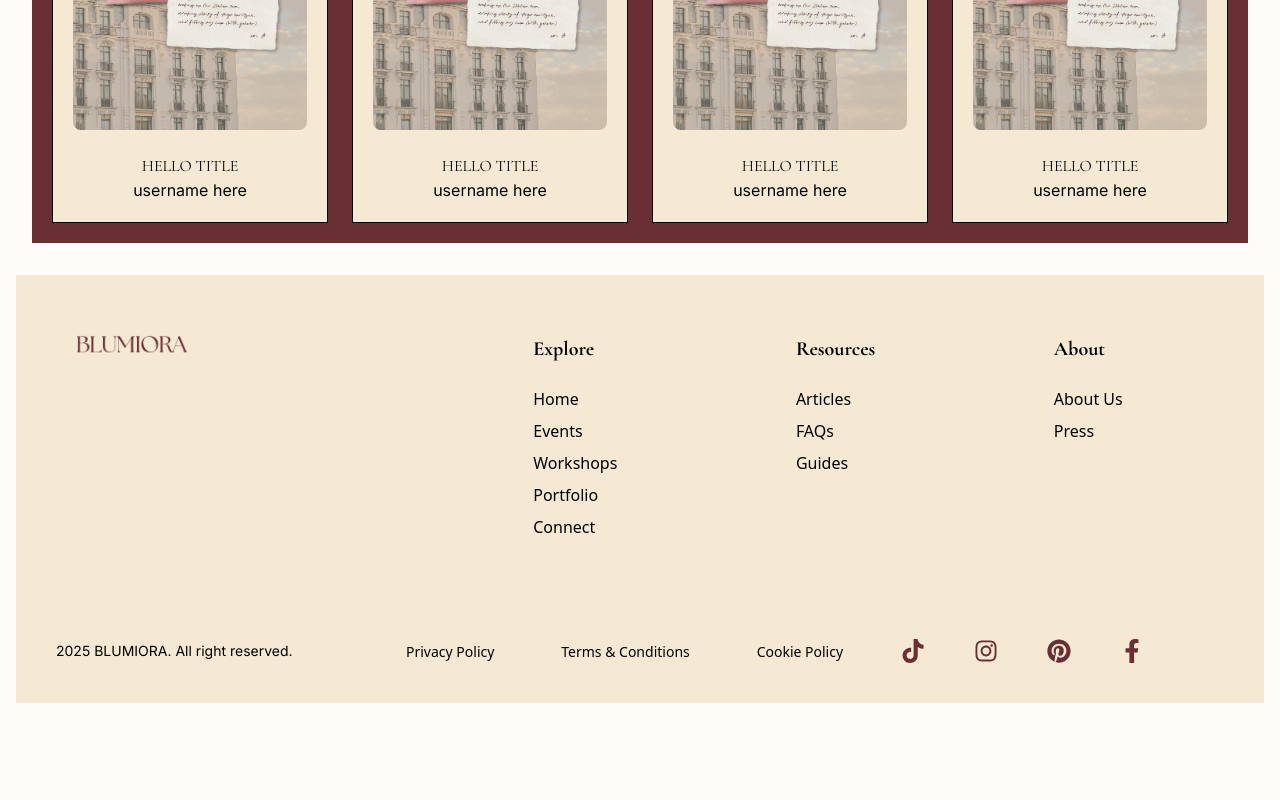
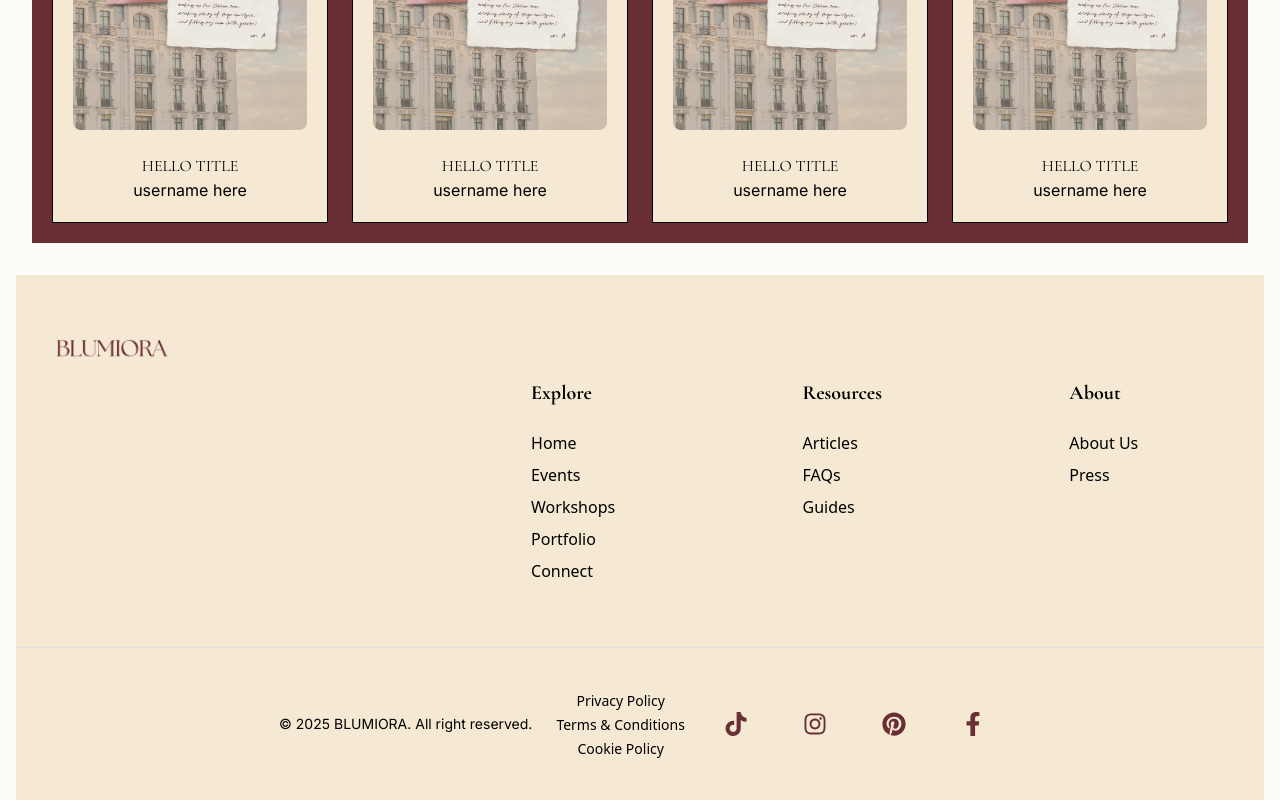
Before and after one commit to grazielac/blumiora, a Next.js app: page / in a window 1280 px wide. Shown: the part 1605-2405 px from the top of the page. Before the commit the page ends 2308 px from the top, so only its background shows below. Built offline with nearby package versions, Linux system fonts and the light colour scheme; no server answers.

Commit message:
Make footer resposinsive

```diff
--- a/components/Footer.tsx
+++ b/components/Footer.tsx
@@ -2,17 +2,16 @@ import React from "react";
 import blumiora from "../public/blumiora.png";
 import Image from "next/image";
 import Link from "next/link";
-import { FaInstagram } from 'react-icons/fa';
-import { FaFacebookF } from 'react-icons/fa';
-import { FaTiktok } from 'react-icons/fa';
-import { FaTwitter } from 'react-icons/fa';
-import { FaPinterest } from 'react-icons/fa';
+import { FaInstagram } from "react-icons/fa";
+import { FaFacebookF } from "react-icons/fa";
+import { FaTiktok } from "react-icons/fa";
+import { FaPinterest } from "react-icons/fa";
 
 function Footer() {
   return (
     <>
-      <div className="bg-accentApricot ">
-        <div className="w-full h-1/2  flex p-15 justify-between ">
+      <div className="bg-accentApricot">
+        <div className="w-full h-1/2  flex py-16 px-10 justify-between flex-col sm:flex-row">
           <div className="">
             <Image
               src={blumiora}
@@ -23,7 +22,7 @@ function Footer() {
               className="w-28 h-auto"
             />
           </div>
-          <div className="flex gap-4 justify-around w-4/6">
+          <div className="flex gap-4 justify-around w-4/6 flex-col sm:flex-row sm:pt-10">
             <div>
               <h3 className="text-xl font-semibold">Explore</h3>
               <div className="pt-6">
@@ -128,13 +127,15 @@ function Footer() {
           </div>
         </div>
 
-        <div className="flex py-10 px-10 items-center">
+        <div className="flex flex-col justify-center gap-6 border-t border-border sm:flex-row py-10 px-10 items-center">
           <div>
-            <p className="text-sm">2025 BLUMIORA. All right reserved.</p>
+            <p className="text-sm">
+              © {new Date().getFullYear()} BLUMIORA. All right reserved.
+            </p>
           </div>
 
-          <div className="pl-20 flex w-3/6">
-            <ul className="flex w-full justify-around">
+          <div className="flex text-center">
+            <ul className="w-full">
               <li>
                 <Link
                   href="/"
@@ -163,8 +164,10 @@ function Footer() {
           </div>
 
           {/* icons */}
-          <div className="flex w-1/4 justify-around text-primary">
+          <div className="flex w-full justify-center gap-6 sm:w-1/2 sm:justify-around md:w-1/3 lg:w-1/4  text-primary">
+            <a>
             <FaTiktok size={24} />
+            </a>
             <FaInstagram size={24} />
             <FaPinterest size={24} />
             <FaFacebookF size={24} />
```
